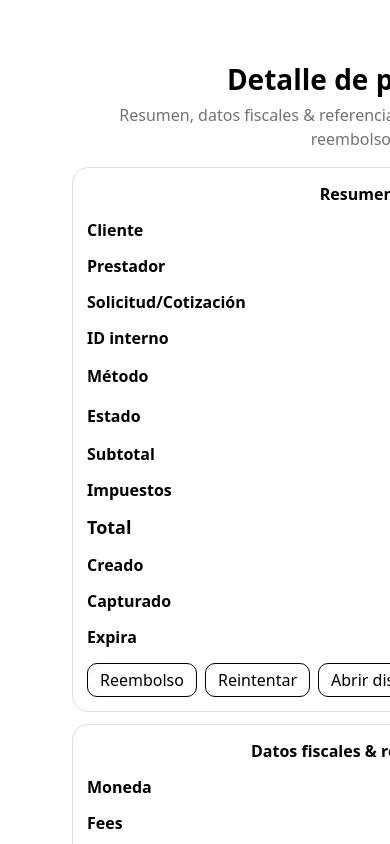
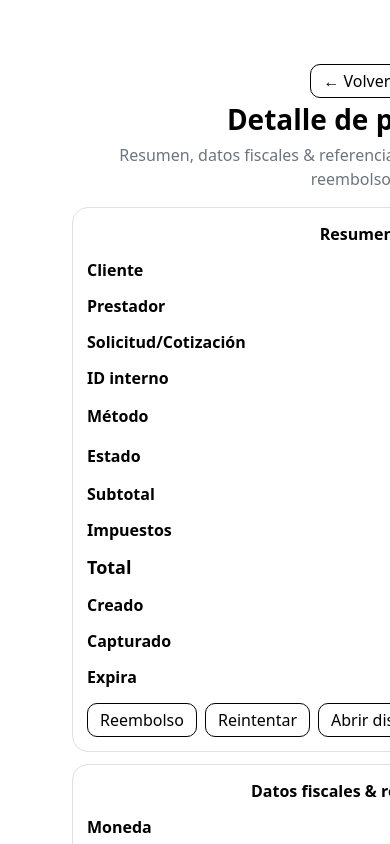
Before and after one commit to Desarrollo-Front/desarrollo_aplicaciones_front, a React (Vite) app: page /detalle/1 in a window 390 px wide. Shown: the top 844 px of the page. Built offline with nearby package versions, Linux system fonts and the light colour scheme.

Commit message:
boton de volver en pagos-detalle

```diff
--- a/src/views/Pagos-Detalle.jsx
+++ b/src/views/Pagos-Detalle.jsx
@@ -1,5 +1,5 @@
 import { useMemo, useState } from "react";
-import { useParams } from "react-router-dom";
+import { useParams, useNavigate } from "react-router-dom";
 import "./Pagos-Detalle.css";
 
 /** Utils */
@@ -60,6 +60,7 @@ const MOCK_DETALLE_BASE = {
 
 export default function PagosDetalle() {
   const { id } = useParams();
+  const navigate = useNavigate();
 
   // “Hidratamos” el mock con el id de la URL
   const pago = useMemo(() => {
@@ -108,6 +109,12 @@ export default function PagosDetalle() {
 
   return (
     <div className="pd-wrap">
+       <button
+        className="pd-btn pd-btn--ghost pd-back"
+        onClick={() => navigate("/pagos")}
+      >
+        ← Volver
+      </button>
       <h1 className="pd-title">Detalle de pago #{pago.id}</h1>
       <p className="pd-sub">Resumen, datos fiscales &amp; referencia, timeline, comprobantes y reembolsos.</p>
 
--- a/src/views/Pagos-Lista.css
+++ b/src/views/Pagos-Lista.css
@@ -373,3 +373,21 @@
     grid-column: 1 / -1;
   }
 }
+
+/* Para posicionar el botón sin empujar el título */
+.pd-wrap { position: relative; }
+
+.pd-back{
+  position: absolute;
+  left: 20px;
+  top: -6px;            /* ajustá si querés más/menos arriba */
+  padding: 0 12px;
+}
+
+/* En pantallas chicas que se apile para no solapar el título */
+@media (max-width: 640px){
+  .pd-back{
+    position: static;
+    margin-bottom: 6px;
+  }
+}
```
